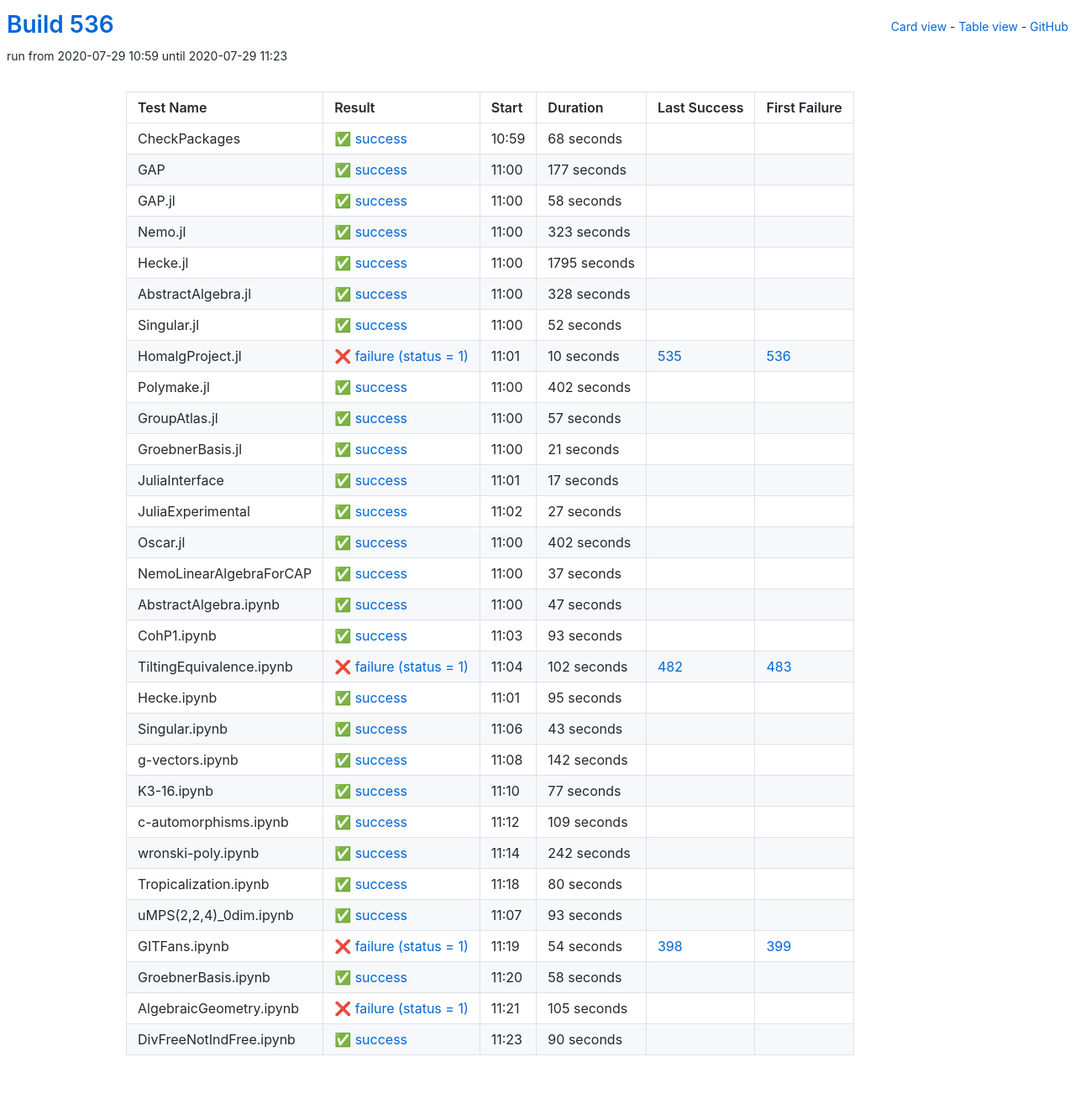
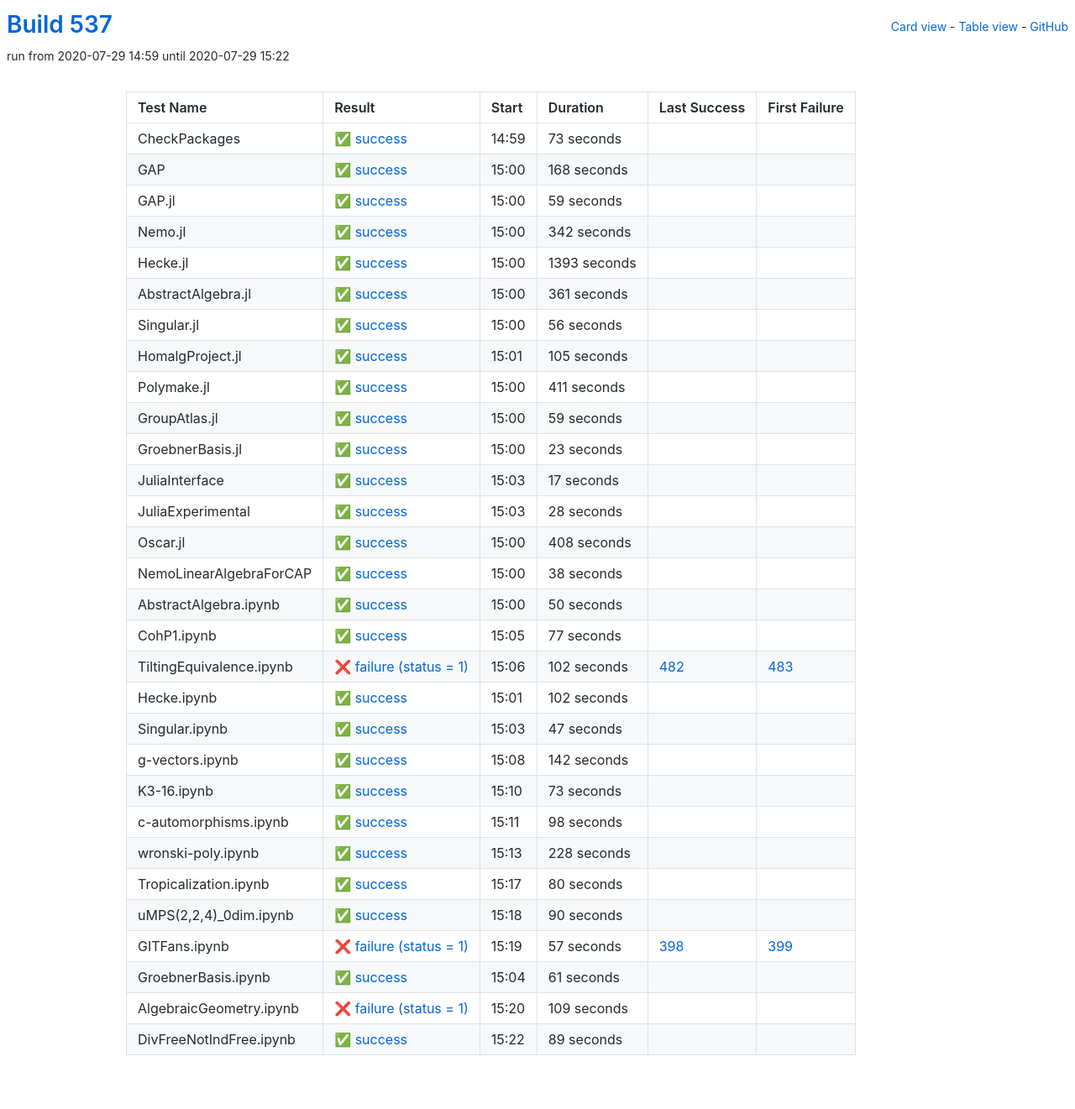
Before and after one commit to oscar-system/oscar-ci-status-stable, a Jekyll site: the page built from table.html, in a window 1280 px wide. Shown: the whole page at 84% size. Built offline with Jekyll 4.4.1, drawn with Linux system fonts in a browser that asks for light colours.

Commit message:
Build #537

```diff
--- a/_data/ci.yml
+++ b/_data/ci.yml
@@ -1,6 +1,6 @@
 ---
-build: 536
-build_url: https://oscarci.mathematik.uni-kl.de/job/oscar-stable/536/
+build: 537
+build_url: https://oscarci.mathematik.uni-kl.de/job/oscar-stable/537/
 job: oscar-stable
 organization: oscar-system
 repo: oscar-ci-status-stable
@@ -8,140 +8,140 @@ repourl: https://github.com/oscar-system/oscar-ci-status-stable
 tests:
 - name: CheckPackages
   id: checkpackages
-  log: https://oscarci.mathematik.uni-kl.de/job/oscar-stable/536/artifact/logs/build-536/CheckPackages.log
-  start: 2020-07-29 10:59
+  log: https://oscarci.mathematik.uni-kl.de/job/oscar-stable/537/artifact/logs/build-537/CheckPackages.log
+  start: 2020-07-29 14:59
   success: true
   exitcode: 0
   status: success
-  duration: 68
+  duration: 73
   last_success: false
   last_success_url:
   first_failure: false
   first_failure_url:
 - name: GAP
   id: gap
-  log: https://oscarci.mathematik.uni-kl.de/job/oscar-stable/536/artifact/logs/build-536/GAP.log
-  start: 2020-07-29 11:00
+  log: https://oscarci.mathematik.uni-kl.de/job/oscar-stable/537/artifact/logs/build-537/GAP.log
+  start: 2020-07-29 15:00
   success: true
   exitcode: 0
   status: success
-  duration: 177
+  duration: 168
   last_success: false
   last_success_url:
   first_failure: false
   first_failure_url:
 - name: GAP.jl
   id: gap-jl
-  log: https://oscarci.mathematik.uni-kl.de/job/oscar-stable/536/artifact/logs/build-536/GAP.jl.log
-  start: 2020-07-29 11:00
+  log: https://oscarci.mathematik.uni-kl.de/job/oscar-stable/537/artifact/logs/build-537/GAP.jl.log
+  start: 2020-07-29 15:00
   success: true
   exitcode: 0
   status: success
-  duration: 58
+  duration: 59
   last_success: false
   last_success_url:
   first_failure: false
   first_failure_url:
 - name: Nemo.jl
   id: nemo-jl
-  log: https://oscarci.mathematik.uni-kl.de/job/oscar-stable/536/artifact/logs/build-536/Nemo.jl.log
-  start: 2020-07-29 11:00
+  log: https://oscarci.mathematik.uni-kl.de/job/oscar-stable/537/artifact/logs/build-537/Nemo.jl.log
+  start: 2020-07-29 15:00
   success: true
   exitcode: 0
   status: success
-  duration: 323
+  duration: 342
   last_success: false
   last_success_url:
   first_failure: false
   first_failure_url:
 - name: Hecke.jl
   id: hecke-jl
-  log: https://oscarci.mathematik.uni-kl.de/job/oscar-stable/536/artifact/logs/build-536/Hecke.jl.log
-  start: 2020-07-29 11:00
+  log: https://oscarci.mathematik.uni-kl.de/job/oscar-stable/537/artifact/logs/build-537/Hecke.jl.log
+  start: 2020-07-29 15:00
   success: true
   exitcode: 0
   status: success
-  duration: 1795
+  duration: 1393
   last_success: false
   last_success_url:
   first_failure: false
   first_failure_url:
 - name: AbstractAlgebra.jl
   id: abstractalgebra-jl
-  log: https://oscarci.mathematik.uni-kl.de/job/oscar-stable/536/artifact/logs/build-536/AbstractAlgebra.jl.log
-  start: 2020-07-29 11:00
+  log: https://oscarci.mathematik.uni-kl.de/job/oscar-stable/537/artifact/logs/build-537/AbstractAlgebra.jl.log
+  start: 2020-07-29 15:00
   success: true
   exitcode: 0
   status: success
-  duration: 328
+  duration: 361
   last_success: false
   last_success_url:
   first_failure: false
   first_failure_url:
 - name: Singular.jl
   id: singular-jl
-  log: https://oscarci.mathematik.uni-kl.de/job/oscar-stable/536/artifact/logs/build-536/Singular.jl.log
-  start: 2020-07-29 11:00
+  log: https://oscarci.mathematik.uni-kl.de/job/oscar-stable/537/artifact/logs/build-537/Singular.jl.log
+  start: 2020-07-29 15:00
   success: true
   exitcode: 0
   status: success
-  duration: 52
+  duration: 56
   last_success: false
   last_success_url:
   first_failure: false
   first_failure_url:
 - name: HomalgProject.jl
   id: homalgproject-jl
-  log: https://oscarci.mathematik.uni-kl.de/job/oscar-stable/536/artifact/logs/build-536/HomalgProject.jl.log
-  start: 2020-07-29 11:01
-  success: false
-  exitcode: 1
-  status: failure
-  duration: 10
-  last_success: 535
-  last_success_url: https://oscarci.mathematik.uni-kl.de/job/oscar-stable/535/
-  first_failure: 536
-  first_failure_url: https://oscarci.mathematik.uni-kl.de/job/oscar-stable/536/
-- name: Polymake.jl
-  id: polymake-jl
-  log: https://oscarci.mathematik.uni-kl.de/job/oscar-stable/536/artifact/logs/build-536/Polymake.jl.log
-  start: 2020-07-29 11:00
+  log: https://oscarci.mathematik.uni-kl.de/job/oscar-stable/537/artifact/logs/build-537/HomalgProject.jl.log
+  start: 2020-07-29 15:01
   success: true
   exitcode: 0
   status: success
-  duration: 402
+  duration: 105
+  last_success: false
+  last_success_url:
+  first_failure: false
+  first_failure_url:
+- name: Polymake.jl
+  id: polymake-jl
+  log: https://oscarci.mathematik.uni-kl.de/job/oscar-stable/537/artifact/logs/build-537/Polymake.jl.log
+  start: 2020-07-29 15:00
+  success: true
+  exitcode: 0
+  status: success
+  duration: 411
   last_success: false
   last_success_url:
   first_failure: false
   first_failure_url:
 - name: GroupAtlas.jl
   id: groupatlas-jl
-  log: https://oscarci.mathematik.uni-kl.de/job/oscar-stable/536/artifact/logs/build-536/GroupAtlas.jl.log
-  start: 2020-07-29 11:00
+  log: https://oscarci.mathematik.uni-kl.de/job/oscar-stable/537/artifact/logs/build-537/GroupAtlas.jl.log
+  start: 2020-07-29 15:00
   success: true
   exitcode: 0
   status: success
-  duration: 57
+  duration: 59
   last_success: false
   last_success_url:
   first_failure: false
   first_failure_url:
 - name: GroebnerBasis.jl
   id: groebnerbasis-jl
-  log: https://oscarci.mathematik.uni-kl.de/job/oscar-stable/536/artifact/logs/build-536/GroebnerBasis.jl.log
-  start: 2020-07-29 11:00
+  log: https://oscarci.mathematik.uni-kl.de/job/oscar-stable/537/artifact/logs/build-537/GroebnerBasis.jl.log
+  start: 2020-07-29 15:00
   success: true
   exitcode: 0
   status: success
-  duration: 21
+  duration: 23
   last_success: false
   last_success_url:
   first_failure: false
   first_failure_url:
 - name: JuliaInterface
   id: juliainterface
-  log: https://oscarci.mathematik.uni-kl.de/job/oscar-stable/536/artifact/logs/build-536/JuliaInterface.log
-  start: 2020-07-29 11:01
+  log: https://oscarci.mathematik.uni-kl.de/job/oscar-stable/537/artifact/logs/build-537/JuliaInterface.log
+  start: 2020-07-29 15:03
   success: true
   exitcode: 0
   status: success
@@ -152,68 +152,68 @@ tests:
   first_failure_url:
 - name: JuliaExperimental
   id: juliaexperimental
-  log: https://oscarci.mathematik.uni-kl.de/job/oscar-stable/536/artifact/logs/build-536/JuliaExperimental.log
-  start: 2020-07-29 11:02
+  log: https://oscarci.mathematik.uni-kl.de/job/oscar-stable/537/artifact/logs/build-537/JuliaExperimental.log
+  start: 2020-07-29 15:03
   success: true
   exitcode: 0
   status: success
-  duration: 27
+  duration: 28
   last_success: false
   last_success_url:
   first_failure: false
   first_failure_url:
 - name: Oscar.jl
   id: oscar-jl
-  log: https://oscarci.mathematik.uni-kl.de/job/oscar-stable/536/artifact/logs/build-536/Oscar.jl.log
-  start: 2020-07-29 11:00
+  log: https://oscarci.mathematik.uni-kl.de/job/oscar-stable/537/artifact/logs/build-537/Oscar.jl.log
+  start: 2020-07-29 15:00
   success: true
   exitcode: 0
   status: success
-  duration: 402
+  duration: 408
   last_success: false
   last_success_url:
   first_failure: false
   first_failure_url:
 - name: NemoLinearAlgebraForCAP
   id: nemolinearalgebraforcap
-  log: https://oscarci.mathematik.uni-kl.de/job/oscar-stable/536/artifact/logs/build-536/NemoLinearAlgebraForCAP.log
-  start: 2020-07-29 11:00
+  log: https://oscarci.mathematik.uni-kl.de/job/oscar-stable/537/artifact/logs/build-537/NemoLinearAlgebraForCAP.log
+  start: 2020-07-29 15:00
   success: true
   exitcode: 0
   status: success
-  duration: 37
+  duration: 38
   last_success: false
   last_success_url:
   first_failure: false
   first_failure_url:
 - name: AbstractAlgebra.ipynb
   id: abstractalgebra-ipynb
-  log: https://oscarci.mathematik.uni-kl.de/job/oscar-stable/536/artifact/logs/build-536/AbstractAlgebra.ipynb.log
-  start: 2020-07-29 11:00
+  log: https://oscarci.mathematik.uni-kl.de/job/oscar-stable/537/artifact/logs/build-537/AbstractAlgebra.ipynb.log
+  start: 2020-07-29 15:00
   success: true
   exitcode: 0
   status: success
-  duration: 47
+  duration: 50
   last_success: false
   last_success_url:
   first_failure: false
   first_failure_url:
 - name: CohP1.ipynb
   id: cohp1-ipynb
-  log: https://oscarci.mathematik.uni-kl.de/job/oscar-stable/536/artifact/logs/build-536/CohP1.ipynb.log
-  start: 2020-07-29 11:03
+  log: https://oscarci.mathematik.uni-kl.de/job/oscar-stable/537/artifact/logs/build-537/CohP1.ipynb.log
+  start: 2020-07-29 15:05
   success: true
   exitcode: 0
   status: success
-  duration: 93
+  duration: 77
   last_success: false
   last_success_url:
   first_failure: false
   first_failure_url:
 - name: TiltingEquivalence.ipynb
   id: tiltingequivalence-ipynb
-  log: https://oscarci.mathematik.uni-kl.de/job/oscar-stable/536/artifact/logs/build-536/TiltingEquivalence.ipynb.log
-  start: 2020-07-29 11:04
+  log: https://oscarci.mathematik.uni-kl.de/job/oscar-stable/537/artifact/logs/build-537/TiltingEquivalence.ipynb.log
+  start: 2020-07-29 15:06
   success: false
   exitcode: 1
   status: failure
@@ -224,32 +224,32 @@ tests:
   first_failure_url: https://oscarci.mathematik.uni-kl.de/job/oscar-stable/483/
 - name: Hecke.ipynb
   id: hecke-ipynb
-  log: https://oscarci.mathematik.uni-kl.de/job/oscar-stable/536/artifact/logs/build-536/Hecke.ipynb.log
-  start: 2020-07-29 11:01
+  log: https://oscarci.mathematik.uni-kl.de/job/oscar-stable/537/artifact/logs/build-537/Hecke.ipynb.log
+  start: 2020-07-29 15:01
   success: true
   exitcode: 0
   status: success
-  duration: 95
+  duration: 102
   last_success: false
   last_success_url:
   first_failure: false
   first_failure_url:
 - name: Singular.ipynb
   id: singular-ipynb
-  log: https://oscarci.mathematik.uni-kl.de/job/oscar-stable/536/artifact/logs/build-536/Singular.ipynb.log
-  start: 2020-07-29 11:06
+  log: https://oscarci.mathematik.uni-kl.de/job/oscar-stable/537/artifact/logs/build-537/Singular.ipynb.log
+  start: 2020-07-29 15:03
   success: true
   exitcode: 0
   status: success
-  duration: 43
+  duration: 47
   last_success: false
   last_success_url:
   first_failure: false
   first_failure_url:
 - name: g-vectors.ipynb
   id: g-vectors-ipynb
-  log: https://oscarci.mathematik.uni-kl.de/job/oscar-stable/536/artifact/logs/build-536/g-vectors.ipynb.log
-  start: 2020-07-29 11:08
+  log: https://oscarci.mathematik.uni-kl.de/job/oscar-stable/537/artifact/logs/build-537/g-vectors.ipynb.log
+  start: 2020-07-29 15:08
   success: true
   exitcode: 0
   status: success
@@ -260,44 +260,44 @@ tests:
   first_failure_url:
 - name: K3-16.ipynb
   id: k3-16-ipynb
-  log: https://oscarci.mathematik.uni-kl.de/job/oscar-stable/536/artifact/logs/build-536/K3-16.ipynb.log
-  start: 2020-07-29 11:10
+  log: https://oscarci.mathematik.uni-kl.de/job/oscar-stable/537/artifact/logs/build-537/K3-16.ipynb.log
+  start: 2020-07-29 15:10
   success: true
   exitcode: 0
   status: success
-  duration: 77
+  duration: 73
   last_success: false
   last_success_url:
   first_failure: false
   first_failure_url:
 - name: c-automorphisms.ipynb
   id: c-automorphisms-ipynb
-  log: https://oscarci.mathematik.uni-kl.de/job/oscar-stable/536/artifact/logs/build-536/c-automorphisms.ipynb.log
-  start: 2020-07-29 11:12
+  log: https://oscarci.mathematik.uni-kl.de/job/oscar-stable/537/artifact/logs/build-537/c-automorphisms.ipynb.log
+  start: 2020-07-29 15:11
   success: true
   exitcode: 0
   status: success
-  duration: 109
+  duration: 98
   last_success: false
   last_success_url:
   first_failure: false
   first_failure_url:
 - name: wronski-poly.ipynb
   id: wronski-poly-ipynb
-  log: https://oscarci.mathematik.uni-kl.de/job/oscar-stable/536/artifact/logs/build-536/wronski-poly.ipynb.log
-  start: 2020-07-29 11:14
+  log: https://oscarci.mathematik.uni-kl.de/job/oscar-stable/537/artifact/logs/build-537/wronski-poly.ipynb.log
+  start: 2020-07-29 15:13
   success: true
   exitcode: 0
   status: success
-  duration: 242
+  duration: 228
   last_success: false
   last_success_url:
   first_failure: false
   first_failure_url:
 - name: Tropicalization.ipynb
   id: tropicalization-ipynb
-  log: https://oscarci.mathematik.uni-kl.de/job/oscar-stable/536/artifact/logs/build-536/Tropicalization.ipynb.log
-  start: 2020-07-29 11:18
+  log: https://oscarci.mathematik.uni-kl.de/job/oscar-stable/537/artifact/logs/build-537/Tropicalization.ipynb.log
+  start: 2020-07-29 15:17
   success: true
   exitcode: 0
   status: success
@@ -308,56 +308,8 @@ tests:
   first_failure_url:
 - name: uMPS(2,2,4)_0dim.ipynb
   id: umps-2-2-4-0dim-ipynb
-  log: https://oscarci.mathematik.uni-kl.de/job/oscar-stable/536/artifact/logs/build-536/uMPS-2-2-4-_0dim.ipynb.log
-  start: 2020-07-29 11:07
-  success: true
-  exitcode: 0
-  status: success
-  duration: 93
-  last_success: false
-  last_success_url:
-  first_failure: false
-  first_failure_url:
-- name: GITFans.ipynb
-  id: gitfans-ipynb
-  log: https://oscarci.mathematik.uni-kl.de/job/oscar-stable/536/artifact/logs/build-536/GITFans.ipynb.log
-  start: 2020-07-29 11:19
-  success: false
-  exitcode: 1
-  status: failure
-  duration: 54
-  last_success: 398
-  last_success_url: https://oscarci.mathematik.uni-kl.de/job/oscar-stable/398/
-  first_failure: 399
-  first_failure_url: https://oscarci.mathematik.uni-kl.de/job/oscar-stable/399/
-- name: GroebnerBasis.ipynb
-  id: groebnerbasis-ipynb
-  log: https://oscarci.mathematik.uni-kl.de/job/oscar-stable/536/artifact/logs/build-536/GroebnerBasis.ipynb.log
-  start: 2020-07-29 11:20
-  success: true
-  exitcode: 0
-  status: success
-  duration: 58
-  last_success: false
-  last_success_url:
-  first_failure: false
-  first_failure_url:
-- name: AlgebraicGeometry.ipynb
-  id: algebraicgeometry-ipynb
-  log: https://oscarci.mathematik.uni-kl.de/job/oscar-stable/536/artifact/logs/build-536/AlgebraicGeometry.ipynb.log
-  start: 2020-07-29 11:21
-  success: false
-  exitcode: 1
-  status: failure
-  duration: 105
-  last_success: false
-  last_success_url:
-  first_failure: false
-  first_failure_url:
-- name: DivFreeNotIndFree.ipynb
-  id: divfreenotindfree-ipynb
-  log: https://oscarci.mathematik.uni-kl.de/job/oscar-stable/536/artifact/logs/build-536/DivFreeNotIndFree.ipynb.log
-  start: 2020-07-29 11:23
+  log: https://oscarci.mathematik.uni-kl.de/job/oscar-stable/537/artifact/logs/build-537/uMPS-2-2-4-_0dim.ipynb.log
+  start: 2020-07-29 15:18
   success: true
   exitcode: 0
   status: success
@@ -366,3 +318,51 @@ tests:
   last_success_url:
   first_failure: false
   first_failure_url:
+- name: GITFans.ipynb
+  id: gitfans-ipynb
+  log: https://oscarci.mathematik.uni-kl.de/job/oscar-stable/537/artifact/logs/build-537/GITFans.ipynb.log
+  start: 2020-07-29 15:19
+  success: false
+  exitcode: 1
+  status: failure
+  duration: 57
+  last_success: 398
+  last_success_url: https://oscarci.mathematik.uni-kl.de/job/oscar-stable/398/
+  first_failure: 399
+  first_failure_url: https://oscarci.mathematik.uni-kl.de/job/oscar-stable/399/
+- name: GroebnerBasis.ipynb
+  id: groebnerbasis-ipynb
+  log: https://oscarci.mathematik.uni-kl.de/job/oscar-stable/537/artifact/logs/build-537/GroebnerBasis.ipynb.log
+  start: 2020-07-29 15:04
+  success: true
+  exitcode: 0
+  status: success
+  duration: 61
+  last_success: false
+  last_success_url:
+  first_failure: false
+  first_failure_url:
+- name: AlgebraicGeometry.ipynb
+  id: algebraicgeometry-ipynb
+  log: https://oscarci.mathematik.uni-kl.de/job/oscar-stable/537/artifact/logs/build-537/AlgebraicGeometry.ipynb.log
+  start: 2020-07-29 15:20
+  success: false
+  exitcode: 1
+  status: failure
+  duration: 109
+  last_success: false
+  last_success_url:
+  first_failure: false
+  first_failure_url:
+- name: DivFreeNotIndFree.ipynb
+  id: divfreenotindfree-ipynb
+  log: https://oscarci.mathematik.uni-kl.de/job/oscar-stable/537/artifact/logs/build-537/DivFreeNotIndFree.ipynb.log
+  start: 2020-07-29 15:22
+  success: true
+  exitcode: 0
+  status: success
+  duration: 89
+  last_success: false
+  last_success_url:
+  first_failure: false
+  first_failure_url:
```
Also changed, not shown: README.md.
